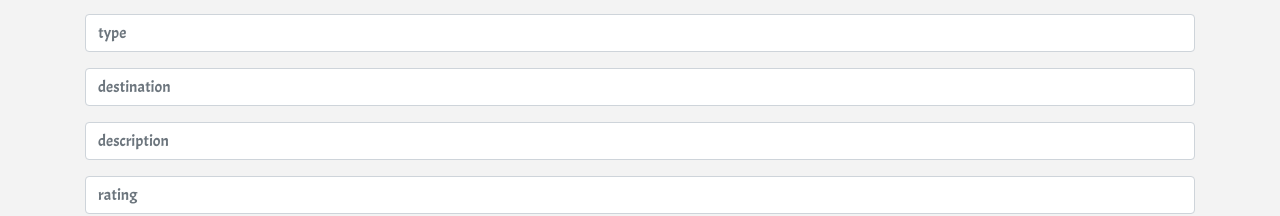
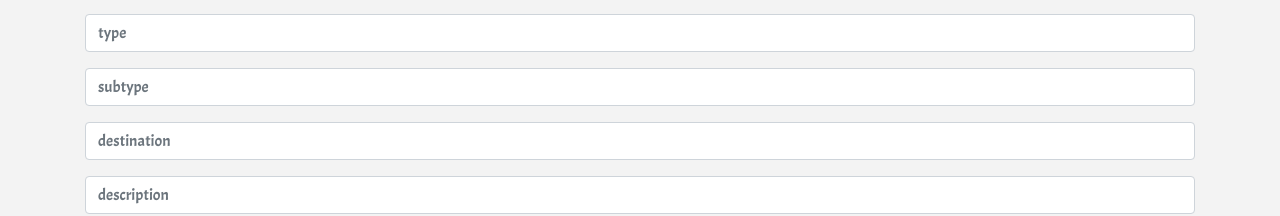
Before and after one commit to JulianaSen/LVangular, an Angular app: page / in a window 1280 px wide. Both pictures are taken after a click on the button "Add post:". Shown: the part 255-471 px from the top of the page. Built offline with nearby package versions, Linux system fonts and the light colour scheme; no server answers.

Commit message:
add field

```diff
--- a/src/app/Interfaces/content.ts
+++ b/src/app/Interfaces/content.ts
@@ -9,5 +9,6 @@ export interface IContent {
     rating: number,
     mobile_phone: number,
     image: string,
-    price: number
+    price: number,
+    whatIsIt: string
 }
--- a/src/app/components/admin-page/admin-page.component.html
+++ b/src/app/components/admin-page/admin-page.component.html
@@ -6,6 +6,9 @@
                     <h4 class="list-group-item-heading">{{post.name}}</h4>
                     <p class="list-group-item-text">
                         Type: {{post.type_content}}
+                    </p>
+                    <p class="list-group-item-text">
+                        Subtype: {{post.whatIsIt}}
                     </p>
                     <p class="list-group-item-text">
                         Destination: {{post.destination}}
@@ -42,6 +45,9 @@
                     <input class="form-control" type="text" placeholder="type">
                 </div>
                 <div class="form-group">
+                    <input class="form-control" type="text" placeholder="subtype">
+                </div>
+                <div class="form-group">
                     <input class="form-control" type="text" placeholder="destination">
                 </div>
                 <div class="form-group">
```
Also changed, not shown: src/assets/img/around.png.
